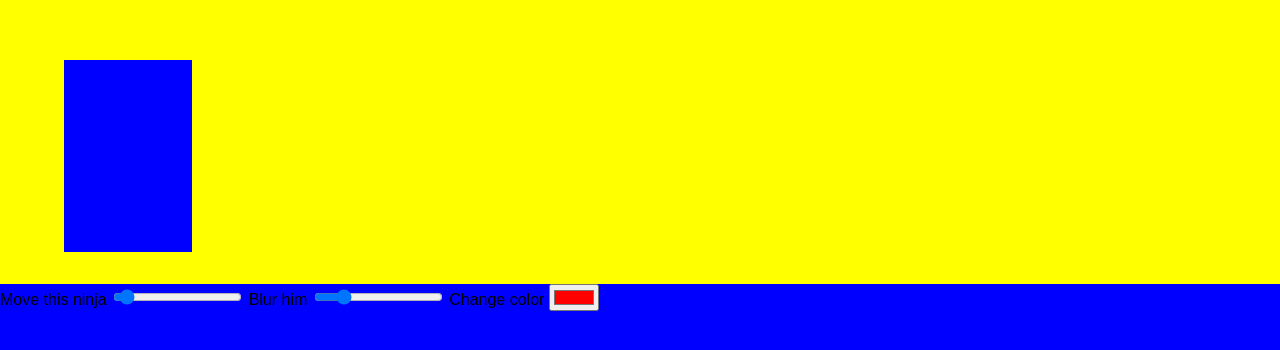
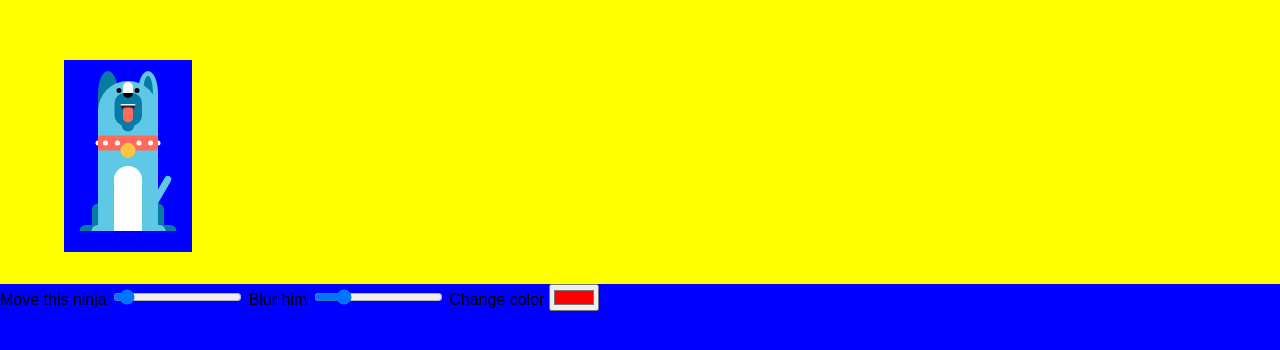
Before and after one commit to Poojavpatel/Javascript30-03-Cssvariables, a plain HTML site: page index.html in a window 1280 px wide. Shown: the part 356-706 px from the top of the page. Drawn offline with Linux system fonts and the light colour scheme.

Commit message:
with doggo

```diff
--- a/index.html
+++ b/index.html
@@ -12,7 +12,33 @@
     <div class="fullcontainer">
         <div class="scene">
             <div class="object">
+                <div class="dog">
+  <div class="ears"></div>
 
+  <div class="body">
+    <div class="eyes"></div>
+    <div class="beard">
+      <div class="mouth">
+        <div class="tongue"></div>
+      </div>
+    </div>
+    <div class="belt">
+      <div class="locket"></div>
+      <div class="dot dot1"></div>
+      <div class="dot dot2"></div>
+      <div class="dot dot3"></div>
+      <div class="dot dot4"></div>
+    </div>
+    <div class="stomach">
+    </div>
+    <div class="legs">
+      <div class="left"></div>
+      <div class="right"></div>
+    </div>
+  </div>
+  <div class="tail">
+  </div>
+</div>
             </div>
         </div> <!-- scene ends-->
         <div class="controls">
--- a/style.css
+++ b/style.css
@@ -44,3 +44,265 @@ img{
   left: var(--distance);
   filter: blur(var(--blur));
 }
+
+/**********************************/
+
+.dog {
+  width: 120px;
+  position: relative;
+  left: 50%;
+  top: 50%;
+  -webkit-transform: translate(-50%, -50%) scale(0.5);
+          transform: translate(-50%, -50%) scale(0.5);
+}
+
+.body {
+  background: #60C8E7;
+  border-radius: 300px 300px 0 0;
+  height: 300px;
+}
+
+.beard {
+  width: 55px;
+  height: 65px;
+  background: #087BA5;
+  margin: 0 auto;
+  border-radius: 20px;
+  position: relative;
+}
+.beard:after {
+  content: '';
+  background: #087BA5;
+  width: 26px;
+  height: 13px;
+  border-radius: 0 0 25px 25px;
+  display: block;
+  margin: 0 auto;
+  -webkit-transform: translateY(64px);
+          transform: translateY(64px);
+}
+.beard:before {
+  content: '';
+  background: #000;
+  width: 20px;
+  height: 10px;
+  border-radius: 0 0 20px 20px;
+  display: block;
+  margin: 0 auto;
+  position: absolute;
+  left: 50%;
+  -webkit-transform: translateX(-50%);
+          transform: translateX(-50%);
+}
+
+.mouth {
+  background: #1A243C;
+  width: 30px;
+  height: 15px;
+  border-radius: 0 0 30px 30px;
+  position: absolute;
+  top: 22px;
+  margin: auto;
+  left: 0;
+  right: 0;
+  border-top: 3px solid #fff;
+  box-sizing: border-box;
+}
+.mouth .tongue {
+  width: 20px;
+  height: 30px;
+  border-radius: 5px 5px 10px 10px;
+  background: #FF6B5A;
+  margin: 0 auto;
+  position: relative;
+  top: 4px;
+  transition: 300ms;
+}
+
+.eyes {
+  background: #fff;
+  width: 20px;
+  height: 24px;
+  border-radius: 20px 20px 0 0;
+  display: block;
+  margin: 0 auto;
+  position: relative;
+  top: 2px;
+}
+.eyes:before, .eyes:after {
+  content: '';
+  width: 10px;
+  height: 10px;
+  background: #000;
+  display: block;
+  border-radius: 50%;
+  top: 50%;
+  position: absolute;
+}
+.eyes:before {
+  left: -13px;
+}
+.eyes:after {
+  right: -13px;
+}
+
+.belt {
+  height: 30px;
+  background: #FF6B5A;
+  margin-top: 20px;
+  position: relative;
+}
+.belt .locket {
+  width: 30px;
+  height: 30px;
+  background: #FFC442;
+  margin: 0 auto;
+  border-radius: 50%;
+  -webkit-transform: translateY(50%);
+          transform: translateY(50%);
+}
+.belt .dot {
+  width: 10px;
+  height: 10px;
+  background: #fff;
+  position: absolute;
+  border-radius: 50%;
+  top: 0;
+  bottom: 0;
+  margin: auto;
+}
+.belt .dot.dot1 {
+  margin-left: 10px;
+}
+.belt .dot.dot2 {
+  margin-left: 34px;
+}
+.belt .dot.dot3 {
+  margin-left: 77px;
+}
+.belt .dot.dot4 {
+  margin-left: 100px;
+}
+.belt:before, .belt:after {
+  content: '';
+  position: absolute;
+  width: 5px;
+  height: 10px;
+  background: #fff;
+  top: 0;
+  bottom: 0;
+  margin: auto;
+}
+.belt:before {
+  left: -5px;
+  border-radius: 10px 0 0 10px;
+}
+.belt:after {
+  right: -5px;
+  border-radius: 0 10px 10px 0;
+}
+
+.stomach {
+  width: 56px;
+  height: 130px;
+  background: #fff;
+  position: absolute;
+  bottom: 0;
+  left: 0;
+  right: 0;
+  margin: auto;
+  border-radius: 120px 120px 0 0;
+}
+
+.legs {
+  position: absolute;
+  bottom: 0;
+  width: 100%;
+  height: 12px;
+}
+.legs:before, .legs:after {
+  height: 12px;
+  border-radius: 20px 20px 0 0;
+  display: inline-block;
+  content: '';
+  position: absolute;
+  background: #087BA5;
+  width: 45px;
+}
+.legs:before {
+  left: -37px;
+}
+.legs:after {
+  right: -37px;
+}
+.legs .left, .legs .right {
+  display: inline;
+  width: 12px;
+  height: 55px;
+  background: #087BA5;
+  position: absolute;
+  bottom: 0;
+}
+.legs .left:before, .legs .right:before {
+  content: '';
+  width: 28px;
+  height: 12px;
+  background: #60C8E7;
+  border-radius: 20px 20px 0 0;
+  display: inline-block;
+  bottom: 0;
+  position: absolute;
+}
+.legs .left {
+  left: -12px;
+  border-radius: 20px 0 0 0;
+}
+.legs .left:before {
+  -webkit-transform: translateX(-1px);
+          transform: translateX(-1px);
+}
+.legs .right {
+  right: -12px;
+  border-radius: 0 20px 0 0;
+  z-index: 1;
+}
+.legs .right:before {
+  -webkit-transform: translateX(-13px);
+          transform: translateX(-13px);
+}
+
+.ears {
+  position: absolute;
+  z-index: -1;
+  top: -20px;
+}
+.ears:after, .ears:before {
+  content: '';
+  display: inline-block;
+  background: #087BA5;
+  width: 40px;
+  height: 90px;
+  border-radius: 100% 100% 0 0;
+}
+.ears:after {
+  -webkit-transform: translateX(40px);
+          transform: translateX(40px);
+  border: 10px solid #60C8E7;
+  box-sizing: border-box;
+}
+
+.tail {
+  background: #60C8E7;
+  width: 14px;
+  height: 80px;
+  position: absolute;
+  z-index: -1;
+  right: 10px;
+  bottom: 40px;
+  -webkit-transform: rotate(30deg);
+          transform: rotate(30deg);
+  border-radius: 14px;
+  -webkit-transform-origin: bottom;
+          transform-origin: bottom;
+  transition: 300ms;
+}
```
